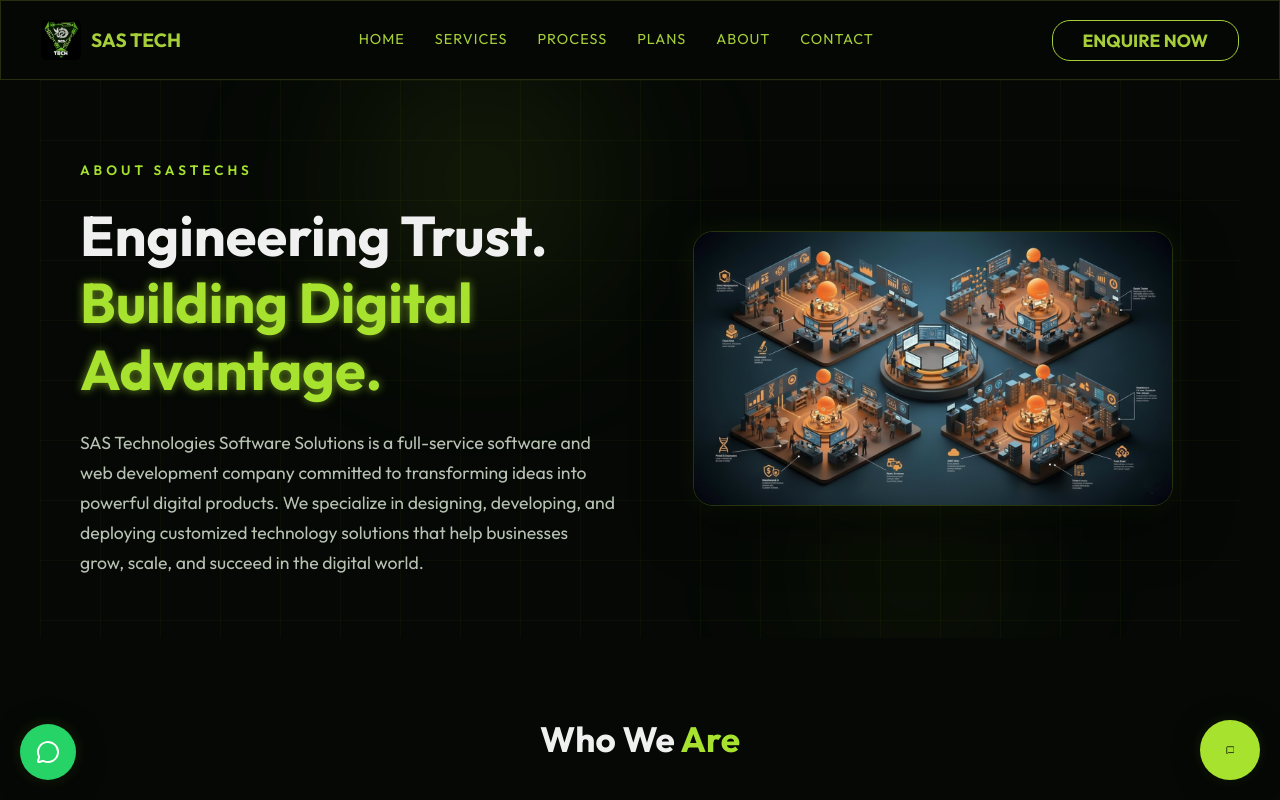
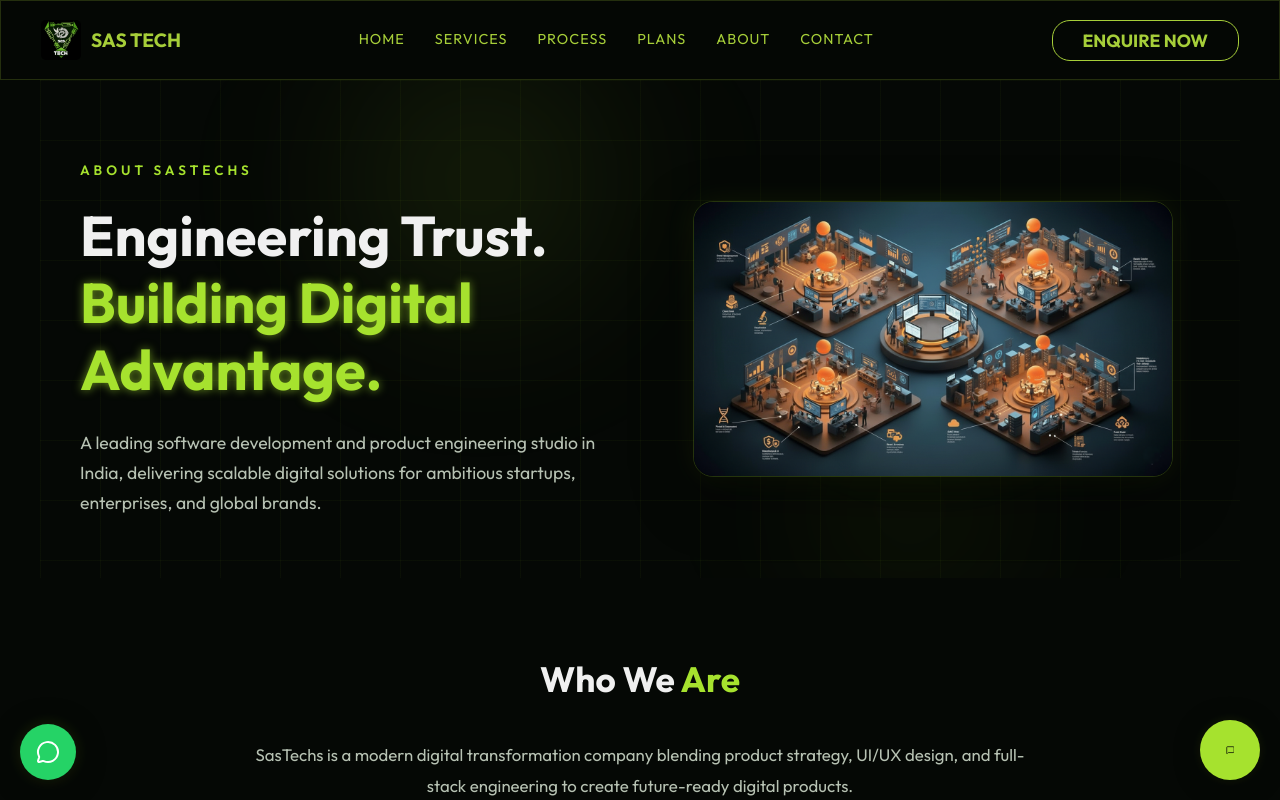
Before and after one commit to shubham7372/SASTECH, a React (Vite) app: page /about in a window 1280 px wide. Shown: the top 800 px of the page. Built offline with nearby package versions, Linux system fonts and the light colour scheme.

Commit message:
pament  method

```diff
--- a/src/About.jsx
+++ b/src/About.jsx
@@ -62,7 +62,7 @@ function About() {
                             <span>Building Digital Advantage.</span>
                         </h1>
                         <p className="about-hero-subtitle">
-                            SAS Technologies Software Solutions is a full-service software and web development company committed to transforming ideas into powerful digital products. We specialize in designing, developing, and deploying customized technology solutions that help businesses grow, scale, and succeed in the digital world.
+                            A leading software development and product engineering studio in India, delivering scalable digital solutions for ambitious startups, enterprises, and global brands.
                         </p>
                     </div>
                     <div className="about-hero-image">
```
